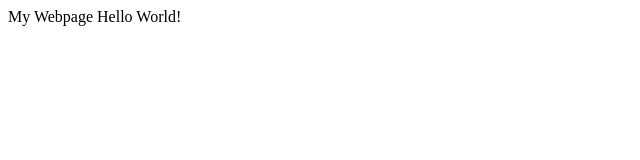
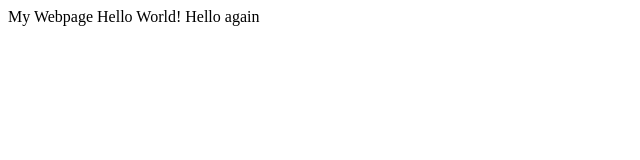
Before and after one commit to RichardGodfreyson/Harvard_CS50, a plain HTML site: page hello.html in a window 1280 px wide. Shown: the whole page, without its empty margins (0-640 px from the left). Drawn offline with Linux system fonts and the light colour scheme.

Commit message:
Update hello.html

```diff
--- a/hello.html
+++ b/hello.html
@@ -5,6 +5,6 @@
 		My Webpage
 	</head>
 
-	<body>Hello World!</body>
+	<body>Hello World! Hello again</body>
 
 </html>
```
